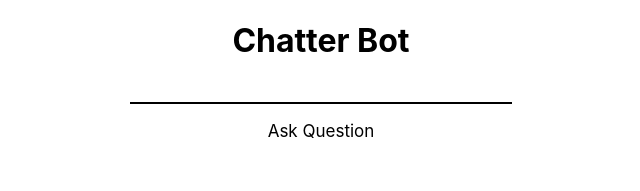
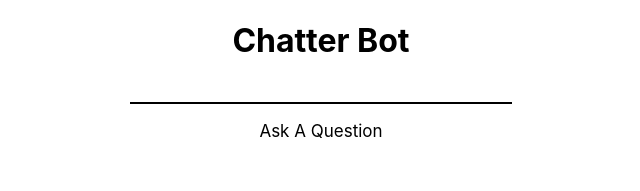
Before and after one commit to Jayquintana/ChatterBot, a React (Create React App) app: page / in a window 1280 px wide. Shown: the top 191 px of the page, without its empty margins (319-959 px from the left). Built offline with nearby package versions, Linux system fonts and the light colour scheme.

Commit message:
✨Build out Question Box Component

```diff
--- a/src/App.js
+++ b/src/App.js
@@ -1,15 +1,11 @@
 import './App.css';
-
+import QuestionBox from '/Users/jayp/Desktop/application-projects/chatter-box/src/Components/QuestionsSection/QuestionBox.js'
 function App() {
   return (
     <div className="App">
-      <h1>Chatter Bot</h1>
-      <div>
-        <input type="text"required/>
-        <p>Ask Question</p>
-      </div>
+      <QuestionBox />
     </div>
-  );
+  )
 }
 
 export default App;
--- /dev/null
+++ b/src/Components/QuestionsSection/QuestionBox.js
@@ -0,0 +1,16 @@
+import React from 'react'
+import './QuestionBox.css'
+
+const QuestionBox = () => {
+  return (
+   <>
+    <h1>Chatter Bot</h1>
+      <div className='text-container'>
+        <input className='text-box' type="text"required/>
+        <p className='askQuestion'>Ask A Question</p>
+      </div>
+   </>
+  )
+}
+
+export default QuestionBox;
```
Also changed, not shown: src/Components/QuestionsSection/QuestionBox.jsx (deleted).
